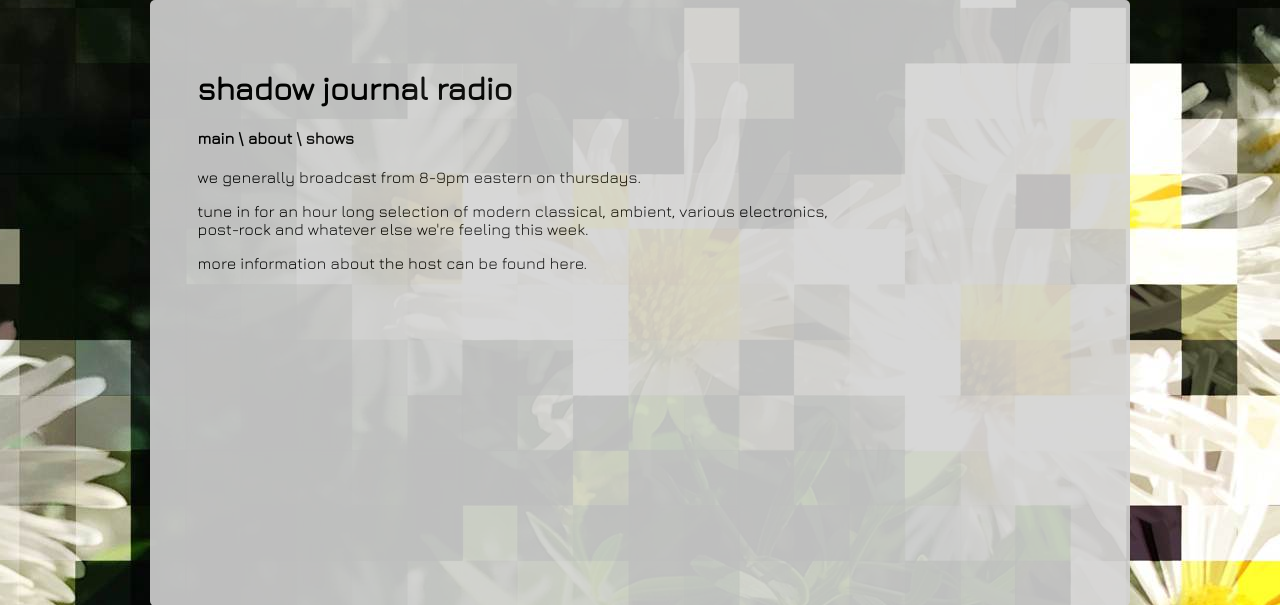
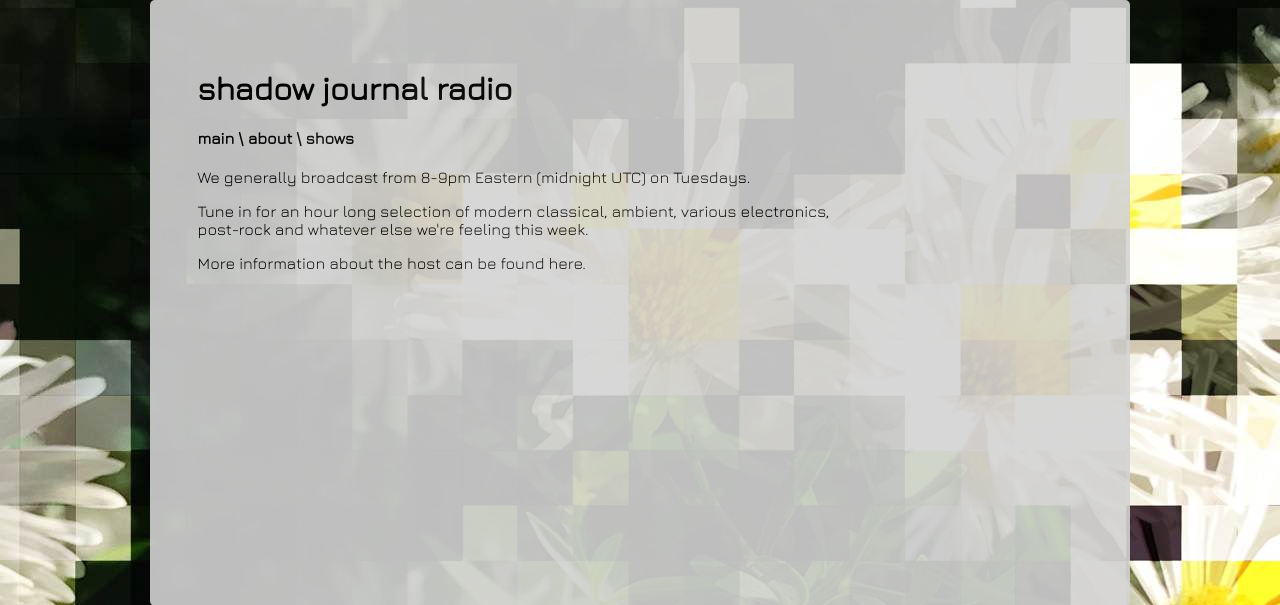
Before and after one commit to aschuman0/aschuman_radio, a Flask app: page /about in a window 1280 px wide. Shown: the part 48-653 px from the top of the page. Run offline with Flask 2, Linux system fonts and the light colour scheme; parts of the project's set-up code (start-up, migrations or seed data) failed here and were passed over.

Commit message:
change time

```diff
--- a/templates/about.html
+++ b/templates/about.html
@@ -1,7 +1,7 @@
 {% extends "base.html" %}
 {% block content %}
 {{ super() }}
-<p>we generally broadcast from 8-9pm eastern on thursdays.</p>
-<p>tune in for an hour long selection of modern classical, ambient, various electronics,<br />post-rock and whatever else we're feeling this week.</p>
-<p>more information about the host can be <a href="https://aschuman.net/" taget="_blank">found here</a>.
+<p>We generally broadcast from 8-9pm Eastern (midnight UTC) on Tuesdays.</p>
+<p>Tune in for an hour long selection of modern classical, ambient, various electronics,<br />post-rock and whatever else we're feeling this week.</p>
+<p>More information about the host can be <a href="https://aschuman.net/" taget="_blank">found here</a>.
 {% endblock %}
```
